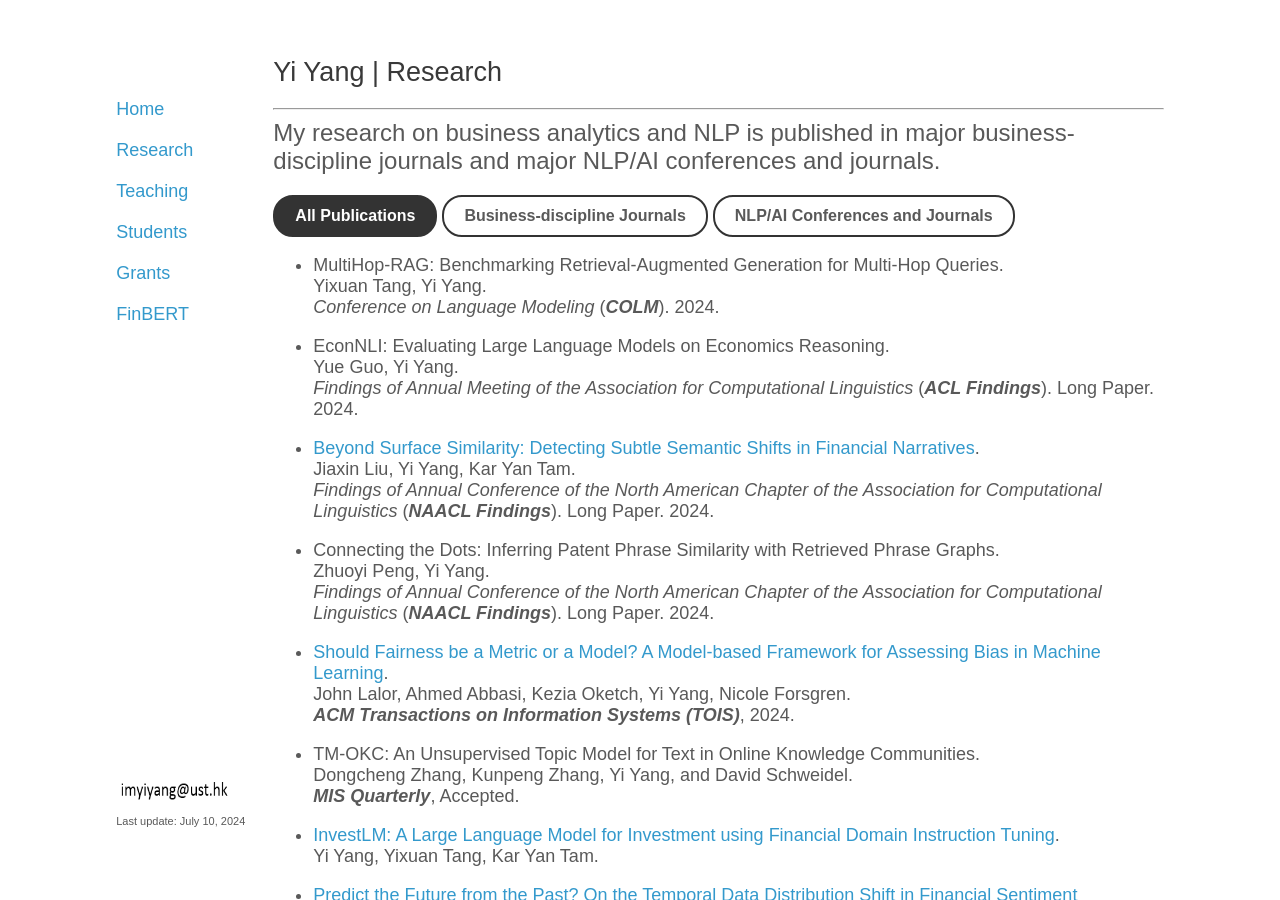
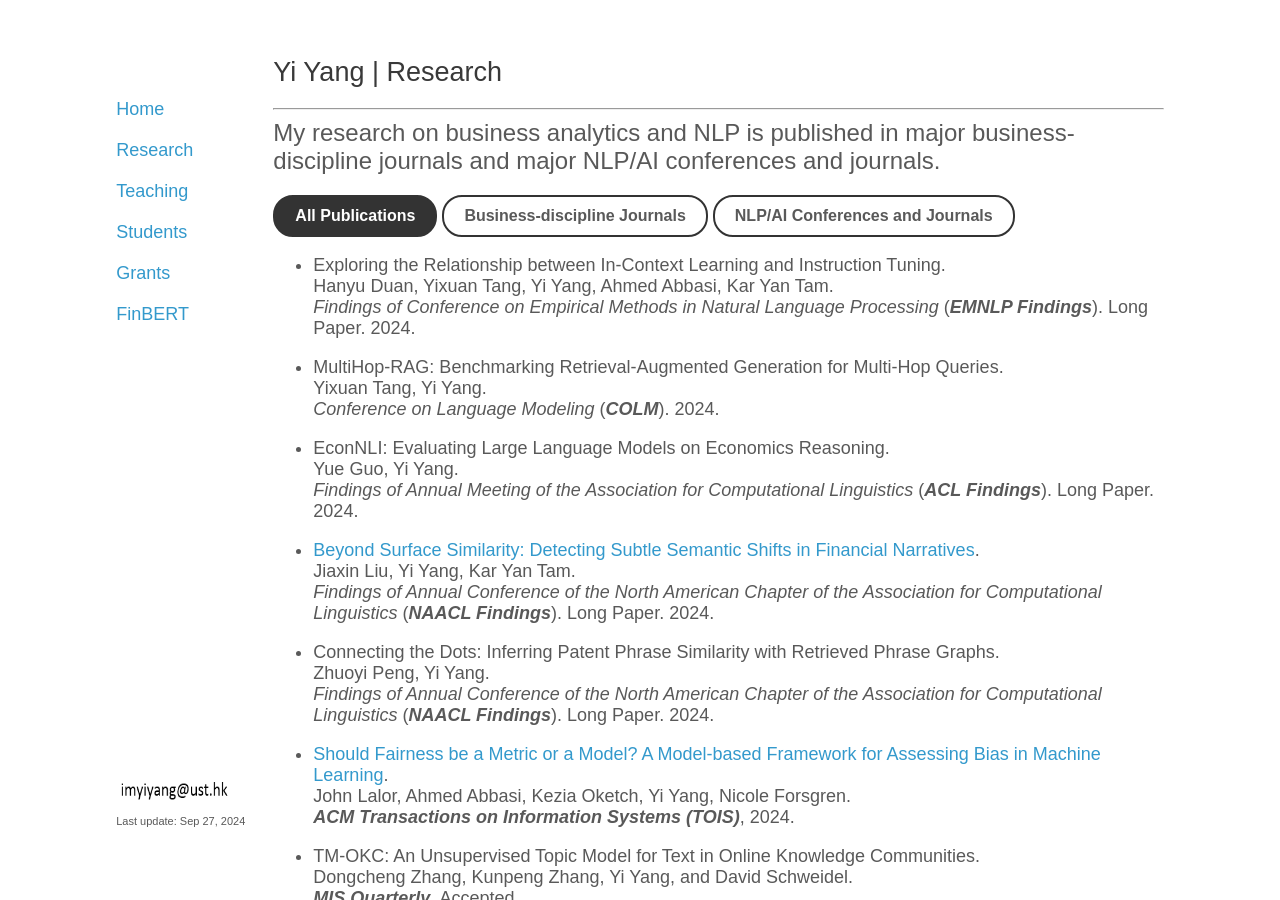
Before and after one commit to yya518/yya518.github.io, a Jekyll site: the page built from research.md, in a window 1280 px wide and 900 px high. Built offline with Jekyll 4.4.1, drawn with Linux system fonts in a browser that asks for light colours.

Commit message:
add emnlp2024

```diff
--- a/_layouts/default.html
+++ b/_layouts/default.html
@@ -21,7 +21,7 @@
 
       <footer>
                    <img src="email.png" width=120 height=25>
-           <p><small>Last update: July 10, 2024</small><br>
+           <p><small>Last update: Sep 27, 2024</small><br>
 
         <!--<small>Powered by <a href="https://github.com/mojombo/jekyll">Jekyll</a> </small></p>-->
       </footer>
--- a/research.md
+++ b/research.md
@@ -11,6 +11,11 @@ title: research
 <span style="font-size:24px;"> My research on business analytics and NLP is published in major business-discipline journals and major NLP/AI conferences and journals.</span>
 
 {% include publication-buttons.html %}
++ Exploring the Relationship between In-Context Learning and Instruction Tuning.
+Hanyu Duan, Yixuan Tang, Yi Yang, Ahmed Abbasi, Kar Yan Tam.
+*Findings of Conference on Empirical Methods in Natural Language Processing* (***EMNLP Findings***). Long Paper. 2024.
+{: .nlp}
+
 + MultiHop-RAG: Benchmarking Retrieval-Augmented Generation for Multi-Hop Queries.
 Yixuan Tang, Yi Yang.
 *Conference on Language Modeling* (***COLM***). 2024.
```
Also changed, not shown: index.md (+3 -3 lines).
